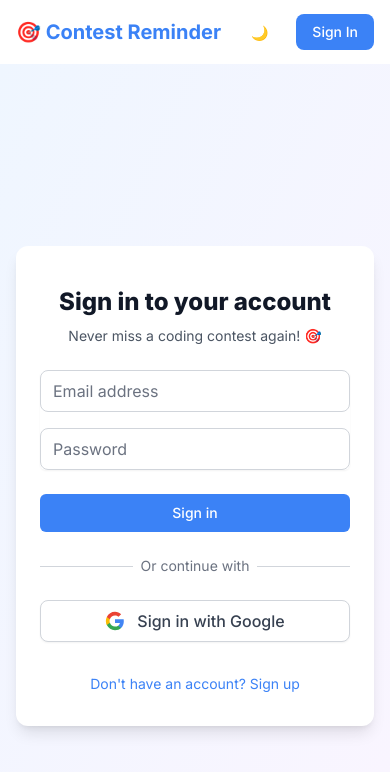
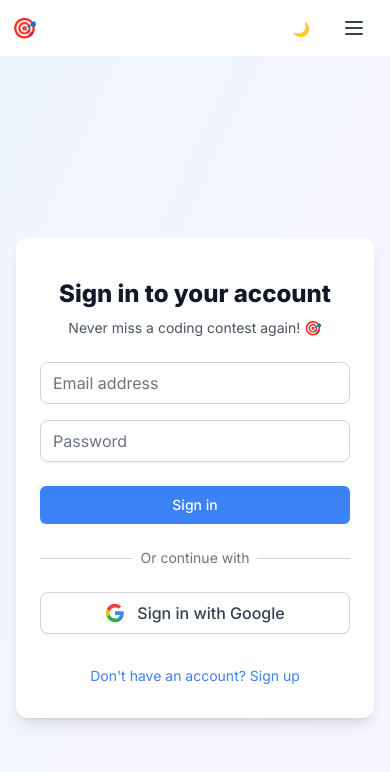
Before and after one commit to Krutik0806/contest-reminder-app, a React (Vite) app in the folder frontend/: page /auth in a window 390 px wide. Shown: the top 772 px of the page. Built offline with nearby package versions, Linux system fonts and the light colour scheme; no server answers.

Commit message:
Add mobile-responsive navbar with hamburger menu

```diff
--- a/frontend/src/App.css
+++ b/frontend/src/App.css
@@ -16,6 +16,28 @@ body {
 #root {
   min-height: 100vh;
 }
+
+/* Extra small devices */
+@media (max-width: 480px) {
+  .xs\:hidden {
+    display: none;
+  }
+
+  .xs\:inline {
+    display: inline;
+  }
+}
+
+@media (min-width: 481px) {
+  .xs\:hidden {
+    display: inline;
+  }
+
+  .xs\:inline {
+    display: none;
+  }
+}
+
 /* Mobile Responsive Fixes */
 @media (max-width: 640px) {
   /* Contest Cards */
--- a/frontend/src/components/Navbar.jsx
+++ b/frontend/src/components/Navbar.jsx
@@ -1,4 +1,4 @@
-import React from 'react';
+import React, { useState } from 'react';
 import { Link } from 'react-router-dom';
 import { useAuth } from '../context/AuthContext';
 import { useDarkMode } from '../context/DarkModeContext';
@@ -6,18 +6,24 @@ import { useDarkMode } from '../context/DarkModeContext';
 const Navbar = () => {
   const { user, logout, isAuthenticated, isAdmin } = useAuth();
   const { darkMode, toggleDarkMode } = useDarkMode();
+  const [mobileMenuOpen, setMobileMenuOpen] = useState(false);
 
   return (
     <nav className="bg-white dark:bg-gray-800 shadow-md">
-      <div className="max-w-7xl mx-auto px-4 sm:px-6 lg:px-8">
-        <div className="flex justify-between h-16">
+      <div className="max-w-7xl mx-auto px-3 sm:px-4 lg:px-8">
+        <div className="flex justify-between items-center h-14 sm:h-16">
+          {/* Logo */}
           <div className="flex items-center">
             <Link to="/" className="flex items-center">
-              <span className="text-2xl font-bold text-primary dark:text-blue-400">🎯 Contest Reminder</span>
+              <span className="text-lg sm:text-2xl font-bold text-primary dark:text-blue-400">
+                🎯 <span className="hidden xs:inline">Contest Reminder</span>
+                <span className="xs:hidden">Contests</span>
+              </span>
             </Link>
           </div>
 
-          <div className="flex items-center space-x-4">
+          {/* Desktop Menu */}
+          <div className="hidden md:flex items-center space-x-3">
             <button
               onClick={toggleDarkMode}
               className="p-2 rounded-lg hover:bg-gray-100 dark:hover:bg-gray-700 transition"
@@ -39,12 +45,11 @@ const Navbar = () => {
                     to="/admin"
                     className="text-gray-700 dark:text-gray-200 hover:text-primary px-3 py-2 rounded-md text-sm font-medium"
                   >
-                    Admin Panel
+                    Admin
                   </Link>
                 )}
-                <div className="flex items-center space-x-2">
                 <span className="text-sm text-gray-700 dark:text-gray-200">
-                    Hello, {user?.name}
+                  {user?.name}
                 </span>
                 <button
                   onClick={logout}
@@ -52,7 +57,6 @@ const Navbar = () => {
                 >
                   Logout
                 </button>
-                </div>
               </>
             ) : (
               <Link
@@ -63,7 +67,82 @@ const Navbar = () => {
               </Link>
             )}
           </div>
+
+          {/* Mobile Menu Button */}
+          <div className="flex md:hidden items-center space-x-2">
+            <button
+              onClick={toggleDarkMode}
+              className="p-2 rounded-lg hover:bg-gray-100 dark:hover:bg-gray-700 transition"
+              aria-label="Toggle dark mode"
+            >
+              {darkMode ? '☀️' : '🌙'}
+            </button>
+            <button
+              onClick={() => setMobileMenuOpen(!mobileMenuOpen)}
+              className="p-2 rounded-lg hover:bg-gray-100 dark:hover:bg-gray-700 transition"
+              aria-label="Toggle menu"
+            >
+              <svg
+                className="w-6 h-6 text-gray-700 dark:text-gray-200"
+                fill="none"
+                stroke="currentColor"
+                viewBox="0 0 24 24"
+              >
+                {mobileMenuOpen ? (
+                  <path strokeLinecap="round" strokeLinejoin="round" strokeWidth={2} d="M6 18L18 6M6 6l12 12" />
+                ) : (
+                  <path strokeLinecap="round" strokeLinejoin="round" strokeWidth={2} d="M4 6h16M4 12h16M4 18h16" />
+                )}
+              </svg>
+            </button>
           </div>
+        </div>
+
+        {/* Mobile Menu */}
+        {mobileMenuOpen && (
+          <div className="md:hidden border-t border-gray-200 dark:border-gray-700 py-3 space-y-2">
+            {isAuthenticated ? (
+              <>
+                <div className="px-3 py-2 text-sm text-gray-700 dark:text-gray-200 font-medium">
+                  Hello, {user?.name}
+                </div>
+                <Link
+                  to="/"
+                  onClick={() => setMobileMenuOpen(false)}
+                  className="block px-3 py-2 rounded-md text-base font-medium text-gray-700 dark:text-gray-200 hover:bg-gray-100 dark:hover:bg-gray-700"
+                >
+                  Dashboard
+                </Link>
+                {isAdmin && (
+                  <Link
+                    to="/admin"
+                    onClick={() => setMobileMenuOpen(false)}
+                    className="block px-3 py-2 rounded-md text-base font-medium text-gray-700 dark:text-gray-200 hover:bg-gray-100 dark:hover:bg-gray-700"
+                  >
+                    Admin Panel
+                  </Link>
+                )}
+                <button
+                  onClick={() => {
+                    logout();
+                    setMobileMenuOpen(false);
+                  }}
+                  className="w-full text-left px-3 py-2 rounded-md text-base font-medium text-red-600 dark:text-red-400 hover:bg-gray-100 dark:hover:bg-gray-700"
+                >
+                  Logout
+                </button>
+              </>
+            ) : (
+              <Link
+                to="/auth"
+                onClick={() => setMobileMenuOpen(false)}
+                className="block px-3 py-2 rounded-md text-base font-medium text-primary dark:text-blue-400 hover:bg-gray-100 dark:hover:bg-gray-700"
+              >
+                Sign In
+              </Link>
+            )}
+          </div>
+        )}
       </div>
     </nav>
   );
```
Lines whose indentation alone changed are shown as unchanged.
